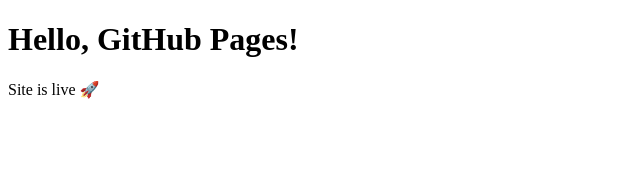
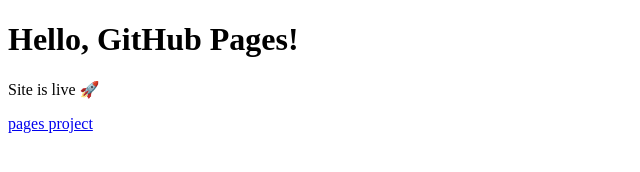
Before and after one commit to reza-nm/my-pages, a plain HTML site: page index.html in a window 1280 px wide. Shown: the whole page, without its empty margins (0-640 px from the left). Drawn offline with Linux system fonts and the light colour scheme.

Commit message:
added link index.html

```diff
--- a/index.html
+++ b/index.html
@@ -6,5 +6,6 @@
 <body>
   <h1>Hello, GitHub Pages!</h1>
   <p>Site is live 🚀</p>
+    <a href="https://reza-nm.github.io">pages project</a>
 </body>
 </html>
```
